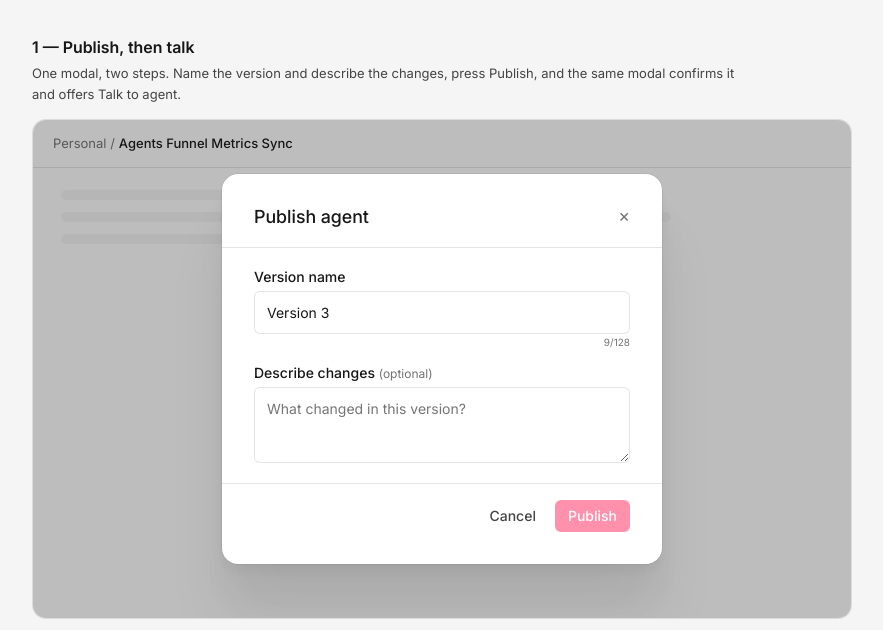
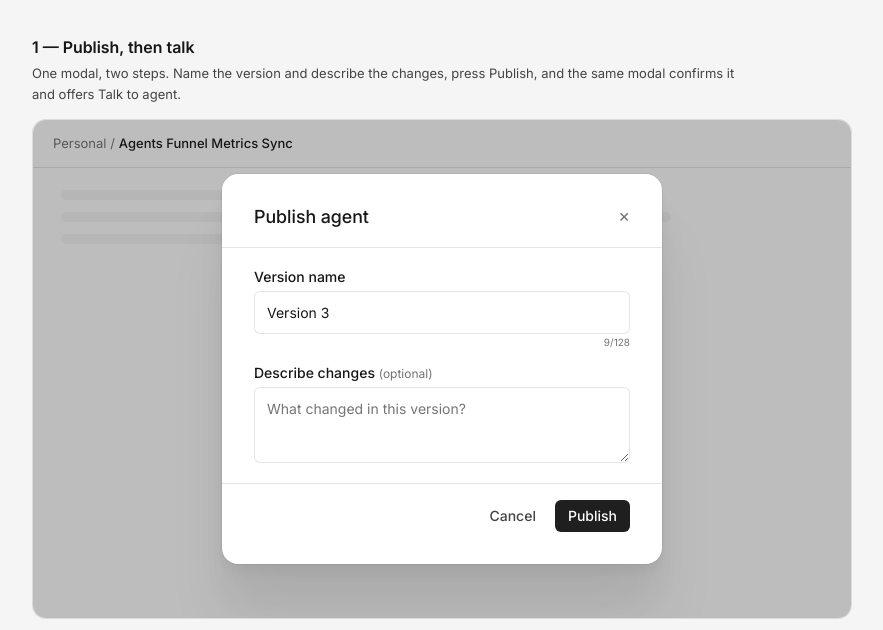
Before and after one commit to martinan8n/martina-hub, a plain HTML site: page talk-to-agent/index.html in a window 1280 px wide. Shown: the part 168-798 px from the top of the page, without its empty margins (72-955 px from the left). Drawn offline with Linux system fonts and the light colour scheme.

Commit message:
talk-to-agent: black primary button to match the product
Co-Authored-By: Claude Sonnet 5.5 <noreply@anthropic.com>

```diff
--- a/talk-to-agent/index.html
+++ b/talk-to-agent/index.html
@@ -9,6 +9,8 @@
   html, body { margin:0; }
   body { font-family: var(--font-family, InterVariable, system-ui, sans-serif); background: var(--color--neutral-100); color: var(--text-color); }
   * { box-sizing: border-box; }
+  .n8n-button--primary { background: #1f1f1f; color: #fff; border-color: transparent; }
+  .n8n-button--primary:hover { background: #3a3a3a; }
   .page { max-width: 1120px; margin: 0 auto; padding: 32px 24px 80px; }
   .back { font-size: 13px; color: var(--text-color--subtle); text-decoration: none; }
   .back:hover { color: var(--text-color); }
```
